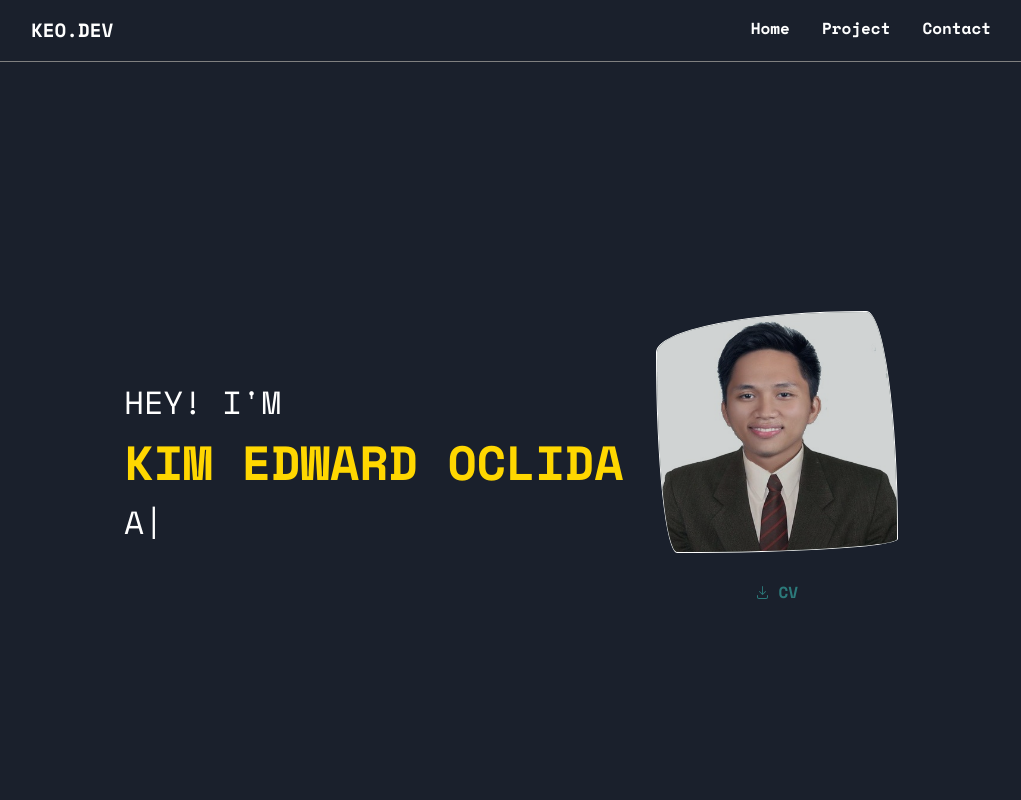
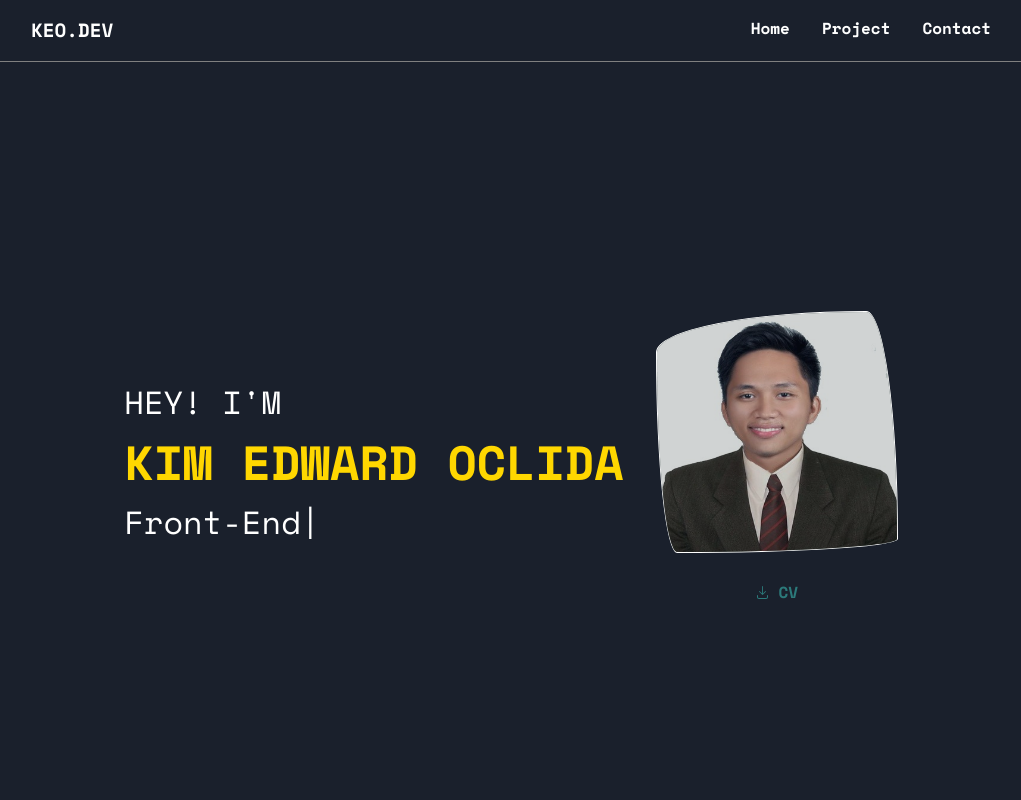
Before and after one commit to opolis8/myPortfolio, a React (Vite) app: page / in a window 1280 px wide. Shown: the top 800 px of the page, without its empty margins (129-1150 px from the left). Built offline with nearby package versions, Linux system fonts and the light colour scheme.

Commit message:
replace text

```diff
--- a/src/Pages/HomePage.jsx
+++ b/src/Pages/HomePage.jsx
@@ -41,15 +41,13 @@ const HomePage = () => {
           <Text fontSize={"2rem"}>
             <TypeAnimation
               sequence={[
-                "A",
+                "Front-End",
                 500,
-                "A WEB ", //  Continuing previous Text
+                "Developer ", //  Continuing previous Text
                 500,
-                "A WEB Developer",
+                "Front-End",
                 500,
                 "A WEB",
-                500,
-                "A",
                 500,
                 "",
                 500,
```
